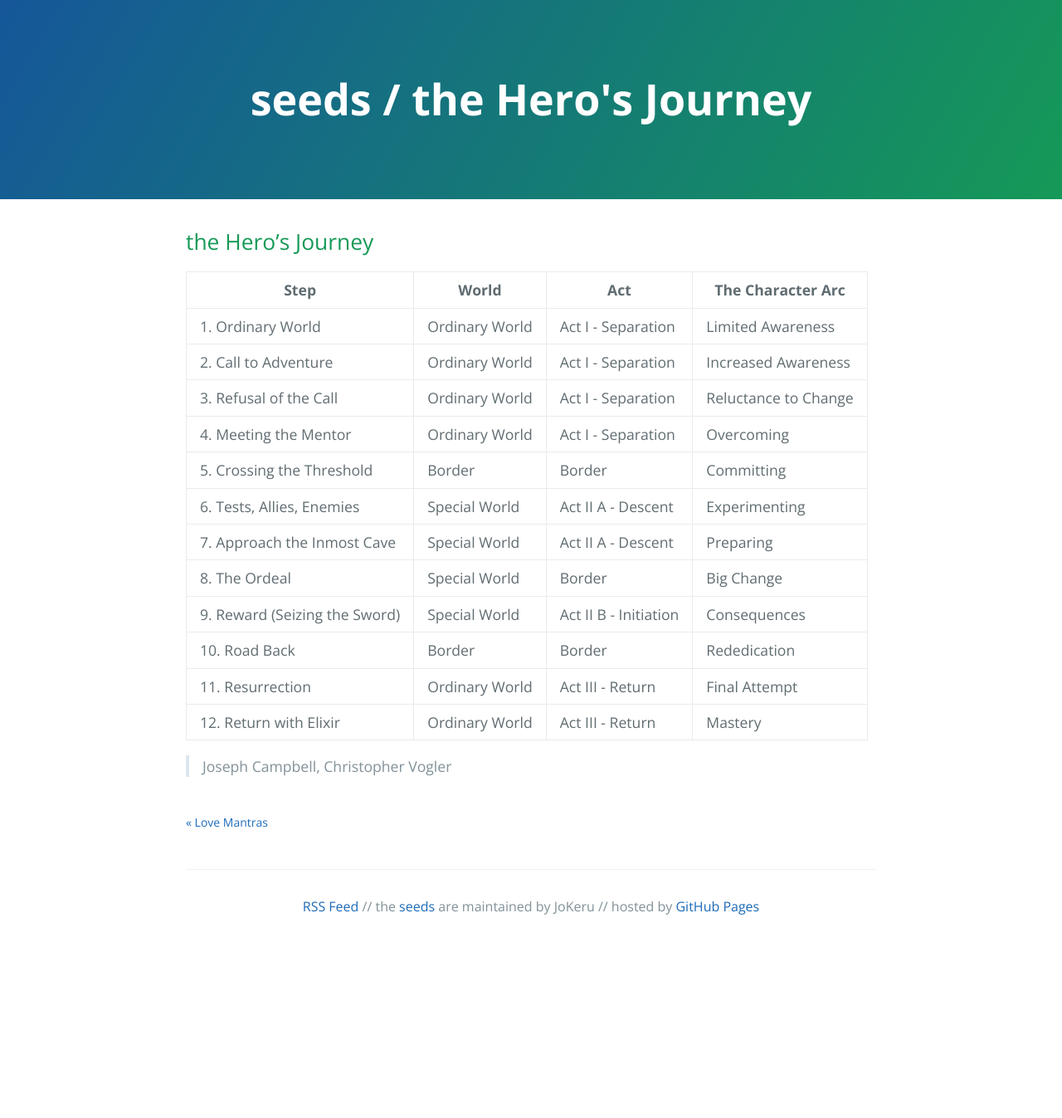
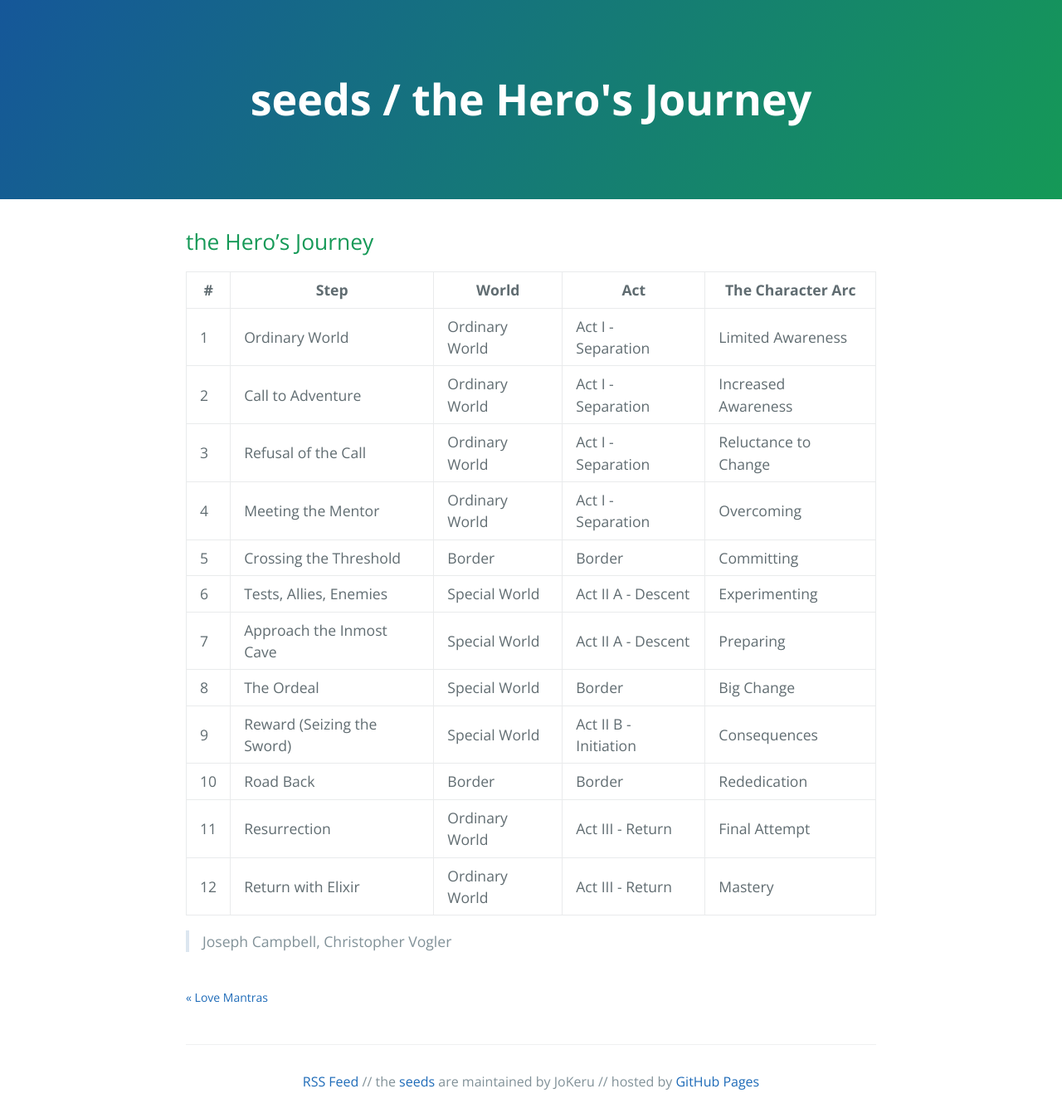
Before and after one commit to jokeru/seeds, a Jekyll site: the page built from _posts/2021-04-10-the_heros_journey.md, in a window 1280 px wide. Shown: the whole page at 83% size. Built offline with Jekyll 4.4.1, drawn with Linux system fonts in a browser that asks for light colours; comment, search, counter and statistics services are not loaded; before the commit the page ends 1136 px from its top, so only the background shows below that.

```diff
--- a/_posts/2021-04-10-the_heros_journey.md
+++ b/_posts/2021-04-10-the_heros_journey.md
@@ -8,19 +8,19 @@ index: 26
 
 ## the Hero's Journey
 
-| Step | World | Act | The Character Arc |
-|------|-------|-----|-------------------|
-| 1. Ordinary World | Ordinary World | Act I - Separation | Limited Awareness |
-| 2. Call to Adventure | Ordinary World | Act I - Separation | Increased Awareness |
-| 3. Refusal of the Call | Ordinary World | Act I - Separation | Reluctance to Change |
-| 4. Meeting the Mentor | Ordinary World | Act I - Separation | Overcoming |
-| 5. Crossing the Threshold | Border | Border | Committing |
-| 6. Tests, Allies, Enemies | Special World | Act II A - Descent | Experimenting |
-| 7. Approach the Inmost Cave | Special World | Act II A - Descent | Preparing |
-| 8. The Ordeal | Special World | Border | Big Change |
-| 9. Reward (Seizing the Sword) | Special World | Act II B - Initiation| Consequences |
-| 10. Road Back | Border | Border |  Rededication |
-| 11. Resurrection | Ordinary World | Act III - Return | Final Attempt |
-| 12. Return with Elixir | Ordinary World | Act III - Return | Mastery |
+| # | Step | World | Act | The Character Arc |
+|---|------|-------|-----|-------------------|
+| 1 | Ordinary World | Ordinary World | Act I - Separation | Limited Awareness |
+| 2 | Call to Adventure | Ordinary World | Act I - Separation | Increased Awareness |
+| 3 | Refusal of the Call | Ordinary World | Act I - Separation | Reluctance to Change |
+| 4 | Meeting the Mentor | Ordinary World | Act I - Separation | Overcoming |
+| 5 | Crossing the Threshold | Border | Border | Committing |
+| 6 | Tests, Allies, Enemies | Special World | Act II A - Descent | Experimenting |
+| 7 | Approach the Inmost Cave | Special World | Act II A - Descent | Preparing |
+| 8 | The Ordeal | Special World | Border | Big Change |
+| 9 | Reward (Seizing the Sword) | Special World | Act II B - Initiation| Consequences |
+| 10 | Road Back | Border | Border |  Rededication |
+| 11 | Resurrection | Ordinary World | Act III - Return | Final Attempt |
+| 12 | Return with Elixir | Ordinary World | Act III - Return | Mastery |
 
 > Joseph Campbell, Christopher Vogler
```
